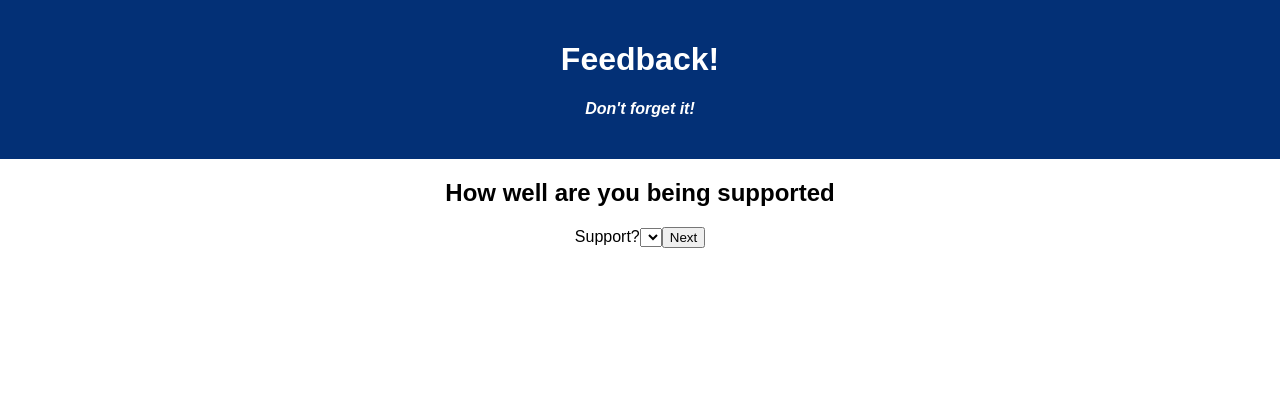
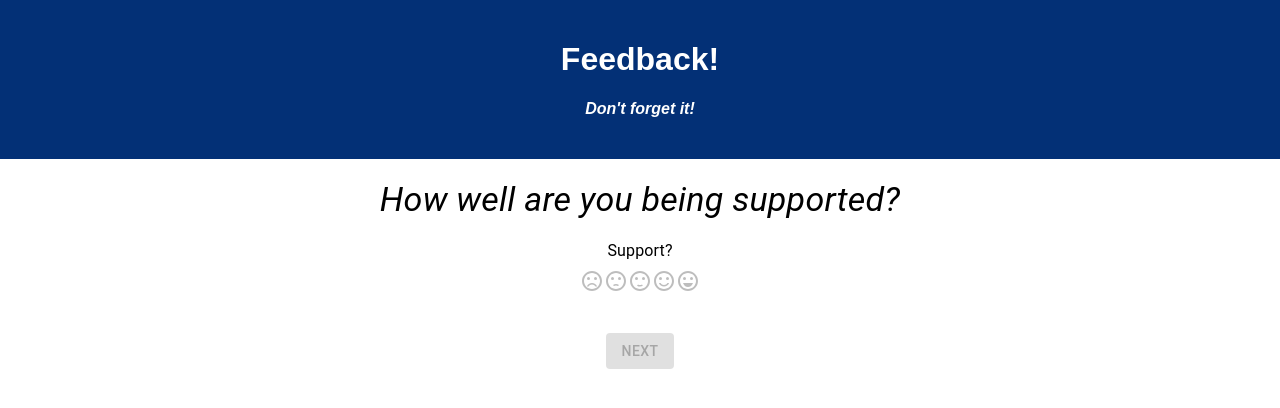
Before and after one commit to jappelgren/redux-feedback-loop, a React (Create React App) app: page /#/support in a window 1280 px wide. Shown: the top 408 px of the page. Built offline with nearby package versions, Linux system fonts and the light colour scheme.

Commit message:
All ratings components are working as intended

```diff
--- a/src/components/SupportRating/SupportRating.js
+++ b/src/components/SupportRating/SupportRating.js
@@ -1,12 +1,86 @@
+import { useState } from 'react'
+import Rating from '@material-ui/lab/Rating';
+import SentimentVeryDissatisfiedIcon from '@material-ui/icons/SentimentVeryDissatisfied';
+import SentimentDissatisfiedIcon from '@material-ui/icons/SentimentDissatisfied';
+import SentimentSatisfiedIcon from '@material-ui/icons/SentimentSatisfied';
+import SentimentSatisfiedAltIcon from '@material-ui/icons/SentimentSatisfiedAltOutlined';
+import SentimentVerySatisfiedIcon from '@material-ui/icons/SentimentVerySatisfied';
+import Typography from '@material-ui/core/Typography';
+import Box from '@material-ui/core/Box';
+import PropTypes from 'prop-types';
+import { Button } from '@material-ui/core';
+import { useHistory } from 'react-router-dom';
+import { useDispatch } from 'react-redux';
+
+const customIcons = {
+    1: {
+        icon: <SentimentVeryDissatisfiedIcon />,
+        label: 'Very Dissatisfied',
+    },
+    2: {
+        icon: <SentimentDissatisfiedIcon />,
+        label: 'Dissatisfied',
+    },
+    3: {
+        icon: <SentimentSatisfiedIcon />,
+        label: 'Neutral',
+    },
+    4: {
+        icon: <SentimentSatisfiedAltIcon />,
+        label: 'Satisfied',
+    },
+    5: {
+        icon: <SentimentVerySatisfiedIcon />,
+        label: 'Very Satisfied',
+    },
+};
+
+function IconContainer(props) {
+    const { value, ...other } = props;
+    return <span {...other}>{customIcons[value].icon}</span>;
+}
+
+IconContainer.propTypes = {
+    value: PropTypes.number.isRequired,
+};
+
+
+
 export default function SupportRating() {
+    const [value, setValue] = useState(0);
+    const [disabled, setDisabled] = useState(true)
+    const history = useHistory()
+    const dispatch = useDispatch()
+
+    const handleRating = (event) => {
+        setValue(event);
+        setDisabled(false)
+    }
+
+    const handleSubmit = () => {
+        dispatch({ type: 'SET_SUPPORT', payload: value })
+        history.push('/feedback')
+    }
+    console.log(value)
     return (
         <div>
-            <form>
-                <h2>How well are you being supported</h2>
-                <label>Support?</label>
-                <select name="support" id=""> Placeholder</select>
-                <button>Next</button>
-            </form>
+            <Typography variant="h4">How well are you being supported?</Typography>
+            <br />
+            <Box component="fieldset" mb={3} borderColor="transparent">
+                <Typography component="legend">Support?</Typography>
+                <Rating
+                    name="simple-controlled"
+                    getLabelText={(value) => customIcons[value].label}
+                    IconContainerComponent={IconContainer}
+                    value={value}
+                    onChange={(event, newValue) => {
+                        handleRating(newValue);
+                    }}
+                />
+            </Box>
+
+            <Button onClick={handleSubmit} disabled={disabled} variant="contained" color="primary">Next</Button>
+
         </div>
     )
 }
--- a/src/components/UnderstandingRating/UnderstandingRating.js
+++ b/src/components/UnderstandingRating/UnderstandingRating.js
@@ -1,12 +1,86 @@
+import { useState } from 'react'
+import Rating from '@material-ui/lab/Rating';
+import SentimentVeryDissatisfiedIcon from '@material-ui/icons/SentimentVeryDissatisfied';
+import SentimentDissatisfiedIcon from '@material-ui/icons/SentimentDissatisfied';
+import SentimentSatisfiedIcon from '@material-ui/icons/SentimentSatisfied';
+import SentimentSatisfiedAltIcon from '@material-ui/icons/SentimentSatisfiedAltOutlined';
+import SentimentVerySatisfiedIcon from '@material-ui/icons/SentimentVerySatisfied';
+import Typography from '@material-ui/core/Typography';
+import Box from '@material-ui/core/Box';
+import PropTypes from 'prop-types';
+import { Button } from '@material-ui/core';
+import { useHistory } from 'react-router-dom';
+import { useDispatch } from 'react-redux';
+
+const customIcons = {
+    1: {
+        icon: <SentimentVeryDissatisfiedIcon />,
+        label: 'Very Dissatisfied',
+    },
+    2: {
+        icon: <SentimentDissatisfiedIcon />,
+        label: 'Dissatisfied',
+    },
+    3: {
+        icon: <SentimentSatisfiedIcon />,
+        label: 'Neutral',
+    },
+    4: {
+        icon: <SentimentSatisfiedAltIcon />,
+        label: 'Satisfied',
+    },
+    5: {
+        icon: <SentimentVerySatisfiedIcon />,
+        label: 'Very Satisfied',
+    },
+};
+
+function IconContainer(props) {
+    const { value, ...other } = props;
+    return <span {...other}>{customIcons[value].icon}</span>;
+}
+
+IconContainer.propTypes = {
+    value: PropTypes.number.isRequired,
+};
+
+
+
 export default function UnderstandingRating() {
+    const [value, setValue] = useState(0);
+    const [disabled, setDisabled] = useState(true)
+    const history = useHistory()
+    const dispatch = useDispatch()
+
+    const handleRating = (event) => {
+        setValue(event);
+        setDisabled(false)
+    }
+
+    const handleSubmit = () => {
+        dispatch({ type: 'SET_UNDERSTANDING', payload: value })
+        history.push('/support')
+    }
+    console.log(value)
     return (
         <div>
-            <form>
-                <h2>How well are you understanding the content</h2>
-                <label>Understanding?</label>
-                <select name="support" id=""> Placeholder</select>
-                <button>Next</button>
-            </form>
+            <Typography variant="h4">How well are you understanding the content</Typography>
+            <br />
+            <Box component="fieldset" mb={3} borderColor="transparent">
+                <Typography component="legend">Understanding?</Typography>
+                <Rating
+                    name="simple-controlled"
+                    getLabelText={(value) => customIcons[value].label}
+                    IconContainerComponent={IconContainer}
+                    value={value}
+                    onChange={(event, newValue) => {
+                        handleRating(newValue);
+                    }}
+                />
+            </Box>
+
+            <Button onClick={handleSubmit} disabled={disabled} variant="contained" color="primary">Next</Button>
+
         </div>
     )
 }
```
